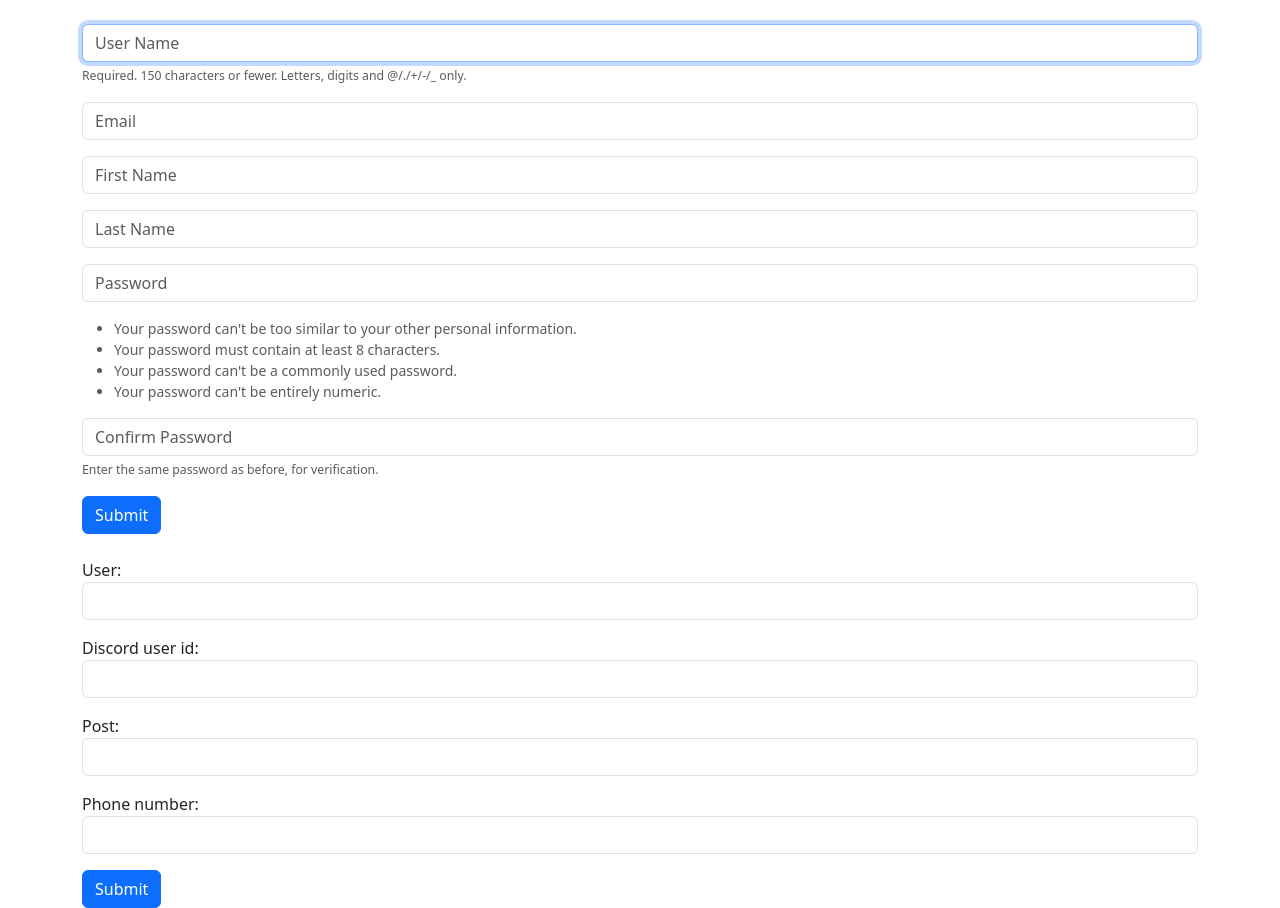
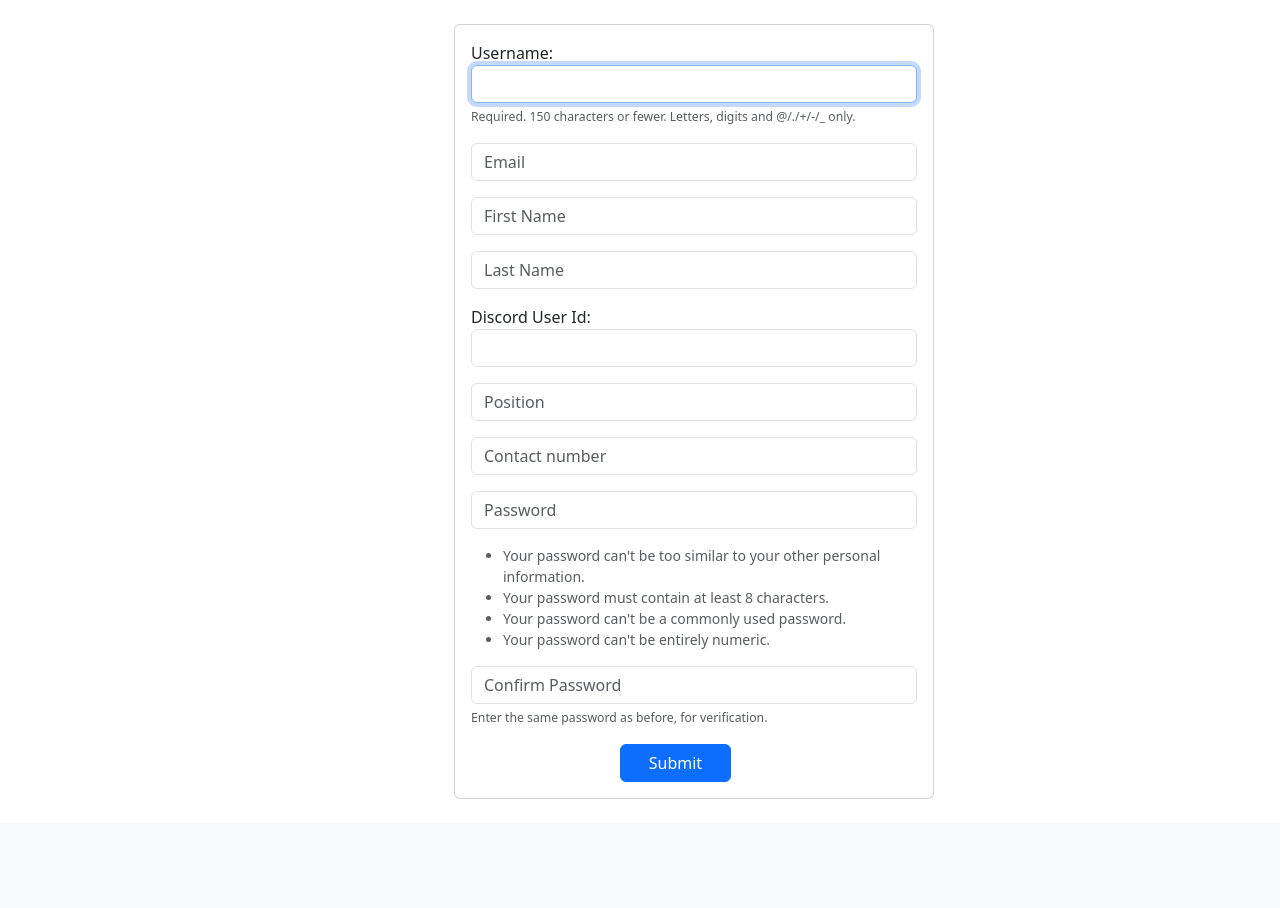
Before and after one commit to RippleBytes/RippleBytesDiscordBot, a Django app: page /register/ in a window 1280 px wide. Shown: the part 56-964 px from the top of the page. After the commit the page ends 855 px from the top, so only its background shows below. Run offline with Django 5.2, Linux system fonts and the light colour scheme; parts of the project's set-up code (start-up, migrations or seed data) failed here and were passed over.

Commit message:
feat:user registration through discord

```diff
--- a/bot/forms.py
+++ b/bot/forms.py
@@ -41,19 +41,20 @@ class RegistrationForm(UserCreationForm):
     email=forms.EmailField(max_length=100,label="",widget=forms.widgets.TextInput(attrs={'class':'form-control','placeholder':'Email'}))
     first_name=forms.CharField(max_length=100,label="",widget=forms.widgets.TextInput(attrs={'class':'form-control','placeholder':'First Name'}))
     last_name=forms.CharField(max_length=100,label="",widget=forms.widgets.TextInput(attrs={'class':'form-control','placeholder':'Last Name'}))
-
-
+    discord_user_id=forms.CharField(max_length=18,label="Discord User Id",widget=forms.widgets.TextInput(attrs={'class':'form-control'}))
+    post=forms.CharField(max_length=20,label="",widget=forms.widgets.TextInput(attrs={'class':'form-control','placeholder':'Position'}))
+    phone_number=forms.CharField(max_length=10,label="",widget=forms.widgets.NumberInput(attrs={'class':'form-control','placeholder':'Contact number'}))
     class Meta:
         model=User
-        fields=('username','email','first_name','last_name','password1','password2')
+        fields=('username','email','first_name','last_name','discord_user_id','post','phone_number','password1','password2')
 
 
     def __init__(self, *args, **kwargs):
         super(RegistrationForm, self).__init__(*args, **kwargs)
 
         self.fields['username'].widget.attrs['class'] = 'form-control'
-        self.fields['username'].widget.attrs['placeholder'] = 'User Name'
-        self.fields['username'].label = ''
+        # self.fields['username'].widget.attrs['placeholder'] = 'User Name'
+        self.fields['username'].label = 'Username'
         # self.fields['username'].disabled=True
         self.fields['username'].help_text = '<span class="form-text text-muted"><small>Required. 150 characters or fewer. Letters, digits and @/./+/-/_ only.</small></span>'
 
@@ -69,6 +70,8 @@ class RegistrationForm(UserCreationForm):
 
 
 
+
+
 class EmployeeInfoForm(forms.ModelForm):
     User=forms.CharField(widget=forms.widgets.TextInput(attrs={'class':'form-control'}),required=True)
     discord_user_id=forms.CharField(widget=forms.widgets.TextInput(attrs={'class':'form-control'}),max_length=18,min_length=18)
--- a/bot/models.py
+++ b/bot/models.py
@@ -7,7 +7,7 @@ from django.utils.timezone import now
 
 class Employee(models.Model):
     User=models.ForeignKey(User,on_delete=models.CASCADE)
-    discord_user_id=models.CharField(null=False,blank=False)
+    discord_user_id=models.CharField(null=False,blank=False,unique=True)
     post=models.CharField(max_length=200,null=False,blank=False)
     phone_number=models.PositiveBigIntegerField(null=False,blank=False)
 
--- a/bot/templates/navbar.html
+++ b/bot/templates/navbar.html
@@ -18,7 +18,7 @@
 
       <div class="collapse navbar-collapse" id="navbarSupportedContent">
         <ul class="navbar-nav me-auto mb-2 mb-lg-0">
-          {%if user.is_authenticated%}
+          {%if user.is_authenticated and user.is_superuser%}
             <li class="nav-item dropdown">
                 <a class="nav-link dropdown-toggle" href="#" role="button" data-bs-toggle="dropdown" aria-expanded="false">
                 Filter by</a>
@@ -30,6 +30,9 @@
                 </ul>
             </li>
             <li class="nav-item"><a href="{% url 'logout'%}" class="nav-link">Logout</a></li>
+          {%elif user.is_authenticated and not user.is_superuser%}
+            <li class="nav-item"><a href="{% url 'logout'%}" class="nav-link">Logout</a></li>
+
           {% else%}
             <li class="nav-item"><a href="{% url 'home'%}" class="nav-link">Login</a></li>
             <li class="nav-item"><a href="{% url 'register_admin'%}" class="nav-link">Register</a></li>
--- a/bot/templates/register.html
+++ b/bot/templates/register.html
@@ -7,19 +7,24 @@
 {%else%}
 <div class="container">
     <br>
-    <form method="post" action="{% url 'register_admin'%}">
-        {% csrf_token%}
-        {{form.as_p}}
-        <button type="submit" class="btn btn-primary">Submit</button>
+
+        <div class="col-md-6 offset-md-4">
+            <div class="card" style="width: 30rem;">
+                <div class="card-body">
+                    <form method="post" action="{% url 'register_admin'%}">
+                        {% csrf_token%}
+                        {{form.as_p}}
+                        <button type="submit" class="btn btn-primary col-md-3 offset-md-4">Submit</button>
+
+                    </form>
 
 
-    </form>
+                </div>
+        </div>
+    </div>
+
+
     <br>
-    <form method="post" >
-        {% csrf_token%}
-        {{form2.as_p}}
-        <button type="submit" class="btn btn-primary">Submit</button>
-    </form>
 
 </div>
 
--- a/bot/urls.py
+++ b/bot/urls.py
@@ -1,5 +1,5 @@
 from django.urls import path,re_path
-from .views import AllRecord,Leave,Filter,loginuser,logoutuser,Registeruser,PersonalRecord
+from .views import AllRecord,Leave,Filter,loginuser,logoutuser,Registeruser,PersonalRecord,UserRecord
 # from rest_framework.routers import DefaultRouter
 
 # routers=DefaultRouter()
@@ -14,5 +14,6 @@ urlpatterns=[
     path("login/",loginuser.as_view(),name='login'),
     path('logout/',logoutuser.as_view(),name='logout'),
     path('register/',Registeruser.as_view(),name='register_admin'),
-    path('personal_record/<int:pk>',PersonalRecord.as_view(),name='personal_record'),
+    path('employee_record/<int:pk>',PersonalRecord.as_view(),name='employee_record'),
+    path('user_record/<int:pk>',UserRecord.as_view(),name='user_record')
 ]
--- a/bot/views.py
+++ b/bot/views.py
@@ -3,13 +3,14 @@ from rest_framework import viewsets,permissions
 from rest_framework.views import APIView,View
 from django.views.generic import UpdateView
 from .models import LeaveRequest,TaskRecord,BreakRecord,CheckinRecord,Employee
-from .serializers import LeaveSerializer,TaskSerializer,BreakSerializer,CheckinSerializer,EmployeeSerializer
+from .serializers import LeaveSerializer,TaskSerializer,BreakSerializer,CheckinSerializer,EmployeeSerializer,UserSerializer
 from rest_framework.response import Response
 from .forms import Leaveapprovalform,RegistrationForm,EmployeeInfoForm
 from django.contrib import messages
 from django.contrib.auth import login,logout,authenticate
 from django.contrib.auth.decorators import user_passes_test
 from django.utils.decorators import method_decorator
+from django.contrib.auth.models import User
 
 # Create your views here.
 class loginuser(View):
@@ -46,7 +47,7 @@ class AllRecord(View):
                 # return Response(serializer.data)
                 return render(request,'home.html',{'Leavedata':serializer.data})
             if not request.user.is_superuser and request.user.is_authenticated:
-                return redirect(f"personal_record/{request.user.id}")
+                return redirect(f"employee_record/{request.user.id}")
 
             return render(request,'private_content.html')
 
@@ -88,28 +89,30 @@ class Registeruser(View):
         if request.user.is_authenticated:
             return redirect('home')
         else:
-            name=request.GET.get('discord_username','********')
+            name=request.GET.get('discord_username')
             id=int(request.GET.get('discord_user_id',000000000))
-            print (name,type(name))
-            print(id,type(id))
             form=RegistrationForm()
-            form2=EmployeeInfoForm()
             if name and id:
                  form.fields['username'].initial=name
-                 form2.fields['User'].initial=name
-                 form2.fields['discord_user_id'].initial=id
-            return render(request,'register.html',{'form':form,'form2':form2})
+                 form.fields['discord_user_id'].initial=id
+            return render(request,'register.html',{'form':form})
     def post(self,request):
         form=RegistrationForm(request.POST)
-        form2=EmployeeInfoForm(request.POST)
+
         # print({form.data}, {form2.data})
         try:
             if form.is_valid():
                 print("form valid")
-                form.save()
-                if form2.is_valid():
-                    form2.save()
-                    return redirect('login')
+                userDb: User = form.save()
+                print(userDb)
+                Employee.objects.create(
+                    User= userDb,
+                    discord_user_id=request.POST['discord_user_id'],
+                    post=request.POST['post'],
+                    phone_number=request.POST['phone_number']
+                )
+
+                return redirect('home')
 
             else:
                 return HttpResponse(form.errors)
@@ -118,36 +121,24 @@ class Registeruser(View):
         except Exception as e:
                 return HttpResponse(e)
 
-
-# class EmployeeInformation(View):
-#     def get(self,request):
-#         form=EmployeeInfoForm()
-#         username=request.GET.get('username')
-#         discord_id=request.GET.get('discord_user')
-#         if username and discord_id:
-#             form.fields['discord_user_id'].initial=discord_id
-#             form.fields['User'].initial=username
-#             return render(request,'register.html',{'form2':form})
-
-#         return render(request,'register.html',{'form2':form})
-
-#     def post(self,request,*args,**kwargs):
-#         form=EmployeeInfoForm(request.POST or None)
-#         if form.is_valid():
-#             form.save()
-#             messages.success(request,'Record added')
-#             return redirect('home')
-
-#         return render(request,'GenericFormTemplate.html',{'form2':form})
-
-
-class PersonalRecord(APIView):
+class PersonalRecord(View):
     def get(self,request,pk):
         try:
-            Leave_obj=get_object_or_404(LeaveRequest,User_id=pk)
+            Leave_obj=get_object_or_404(Employee,User_id=pk)
 
             serializer=EmployeeSerializer(Leave_obj)
             return render(request,'personal_record.html',{'data':serializer.data})
         except Exception as e:
             messages.success(request,'User not found')
             return redirect('logout')
+
+
+class UserRecord(APIView):
+    def get(self,request,pk):
+        try:
+            User_object=get_object_or_404(User,id=pk)
+            serializer=UserSerializer(User_object)
+            return Response(serializer.data)
+        except Exception as e:
+            messages.success(request,'Error in retreiving record')
+            return redirect('employee_record')
```
Also changed, not shown: bot/management/commands/runbot.py (+1 -6 lines), bot/serializers.py (+7 -0 lines), bot/templates/GenericFormTemplate.html (deleted, +0 -18 lines), bot/templates/personal_record.html (+24 -1 lines).
